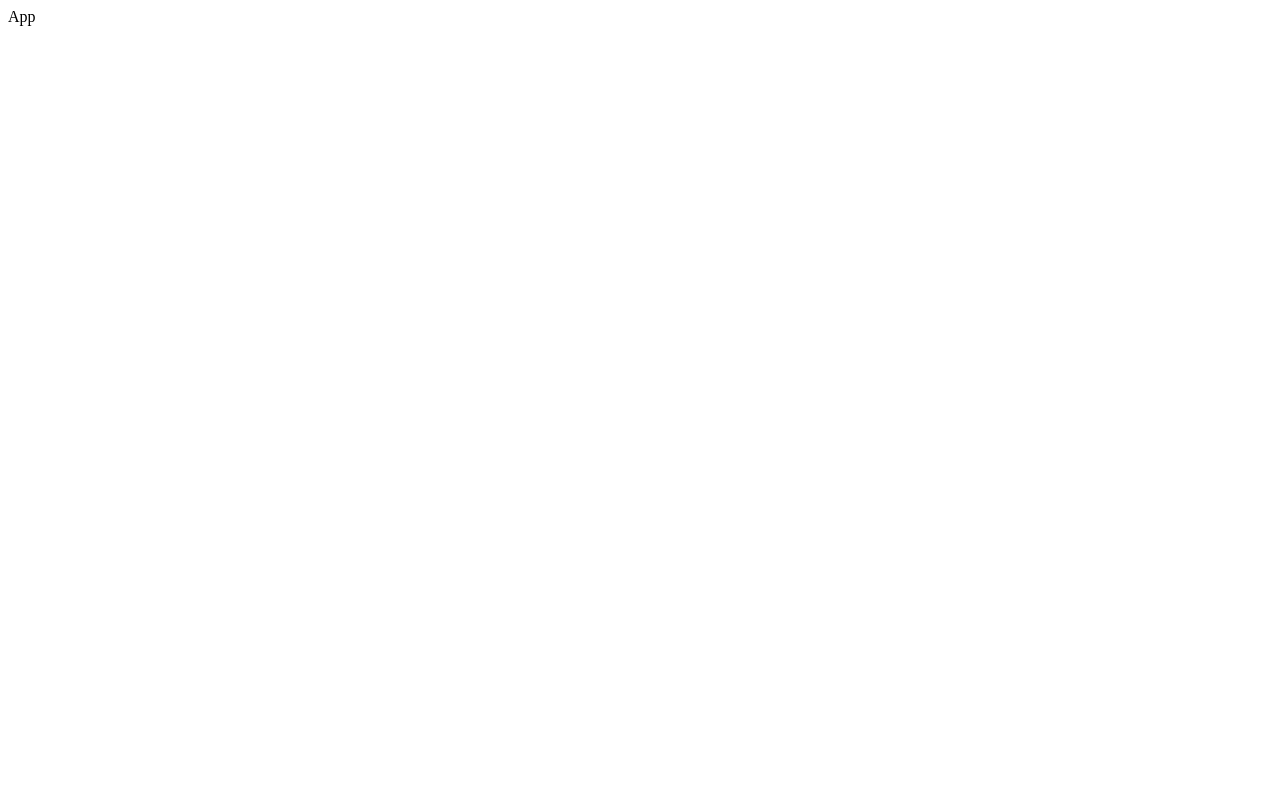
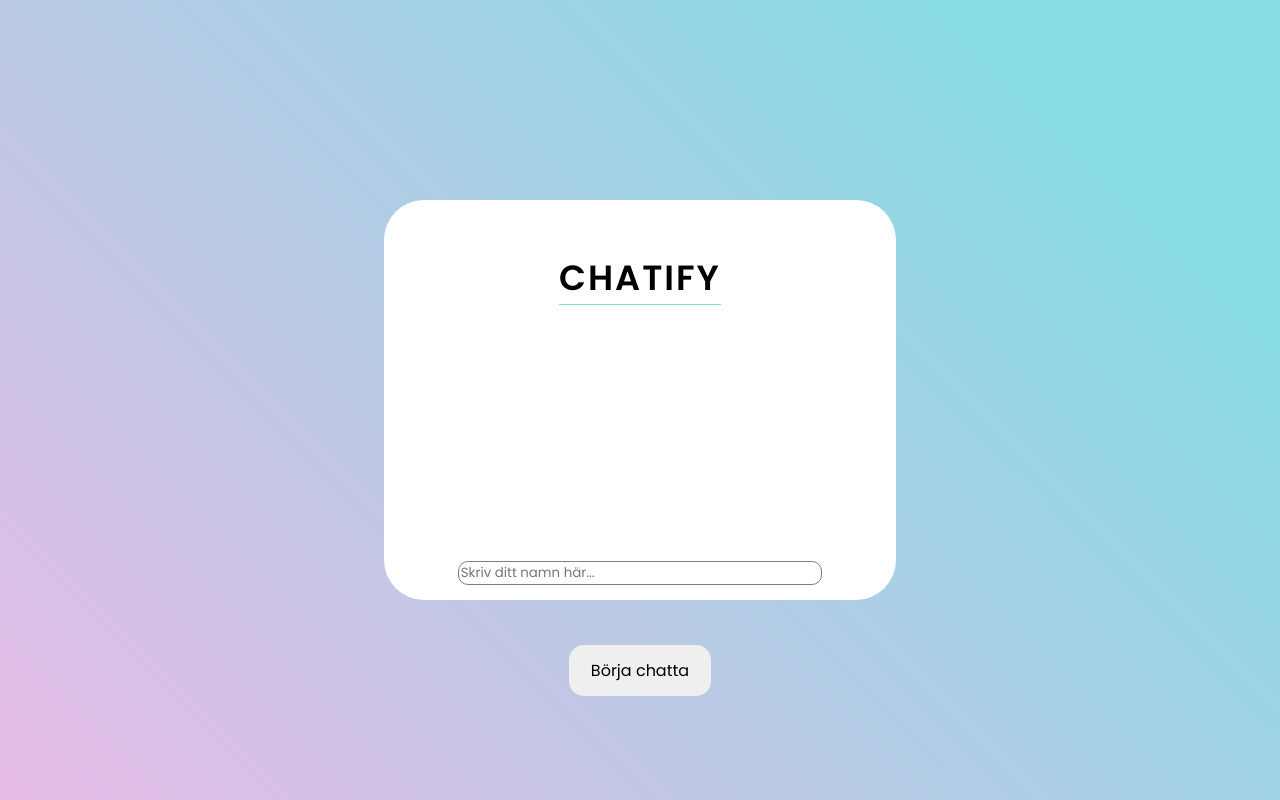
Before and after one commit to elinrobertson/Chatify4, a React (Vite) app in the folder client/: page / in a window 1280 px wide. Built offline with nearby package versions, Linux system fonts and the light colour scheme.

Commit message:
Co-authored-by: Alexandra Jernberg <aljer80@users.noreply.github.com> Co-authored-by: elinrobertson <elinrobertson@users.noreply.github.com>

```diff
--- a/client/src/App.tsx
+++ b/client/src/App.tsx
@@ -1,6 +1,32 @@
+import { useEffect } from "react";
+import { io } from "socket.io-client";
+import "./Main.css"
+
+
 function App() {
+  const socket = io("http://localhost:3000/", { autoConnect: false} )
+
+  const initChat = () => {
+    socket.connect();
+
+  }
+
+ useEffect( () => {
+    socket.on("test", (data) =>{
+      console.log(data);
+    })
+ },[])
+
   return (
-    <div>App</div>
+    <>
+
+      <div className="login-container">
+      <h1>Chatify</h1>
+        <input type="text" placeholder="Skriv ditt namn här..."/>
+        <button onClick={initChat}>Börja chatta</button>
+      </div>
+
+    </>
   )
 }
 
--- /dev/null
+++ b/client/src/Main.css
@@ -0,0 +1,81 @@
+@import url('https://fonts.googleapis.com/css2?family=Poppins:wght@400;500;600;700&display=swap');
+
+:root>* {
+    box-sizing: border-box;
+    padding: 0;
+    margin: 0;
+    font-family: 'Poppins', sans-serif;
+    }
+
+    html {
+        width: 100%;
+        height: 100%;
+    }
+
+    body {
+        width: 100%;
+        height: 100%;
+        display: flex;
+        align-items: center;
+        justify-content: center;
+        min-height: 100vh;
+        background-color: #e6bbe6;
+        background-image: linear-gradient(45deg, #e6bbe6 0%, #88dce4 84%);
+    }
+
+    main {
+        width: 100%;
+        height: 100%;
+        display: flex;
+        flex-flow: row wrap;
+    }
+
+    main>*{
+        max-width: 100%;
+    }
+
+.login-container {
+    display: flex;
+    flex-direction: column;
+    justify-content: flex-start;
+    align-content: center;
+    align-items: center;
+    background: white;
+    height:50vh;
+    width: 40vw;
+
+    border-radius: 40px;
+}
+
+
+.login-container h1 {
+    text-transform: uppercase;
+    letter-spacing: 2px;
+    font-size: 35px;
+    font-weight: 600;
+    margin-top: 10%;
+    margin-bottom: 50%;
+    border-bottom: 1px solid #88dce4;
+}
+
+.login-container input {
+    width: 40vw;
+    height: 50vh;
+    width: 70%;
+    height: 30px;
+    border: 1px grey solid;
+    border-radius: 10px;
+    font-family: 'Poppins', sans-serif;
+}
+
+.login-container button {
+    font-family: 'Poppins', sans-serif;
+    border: none;
+    outline: none;
+    padding: 13px 22px;
+    border-radius: 15px;
+    font-weight: 400;
+    font-size: 16px;
+    cursor: pointer;
+    margin-top: 60px;
+}
```
Also changed, not shown: 1 other file (tests, documents, lock files or other folders).
